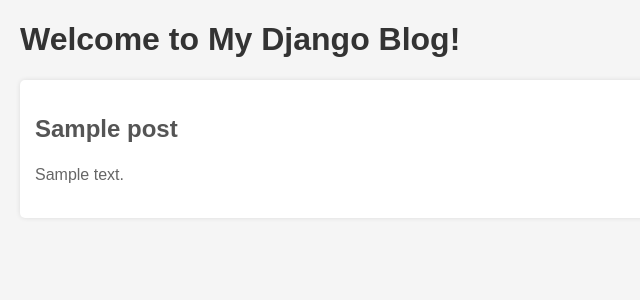
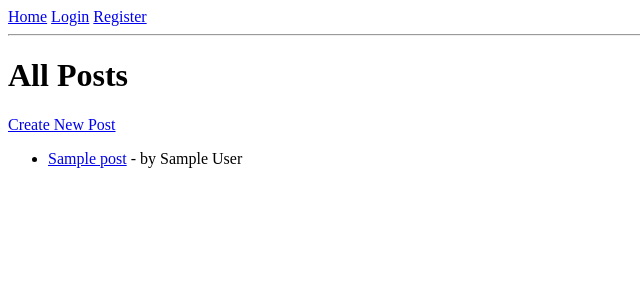
Before and after one commit to Melissa07001/Alx_DjangoLearnLab, a Django app: template blog/templates/blog/home.html in a window 1280 px wide. Shown: the top 300 px of the page, without its empty margins (0-640 px from the left). Run offline with Django 5.2, Linux system fonts and the light colour scheme; the template is opened without the code that fills it: most values are stand-ins (such as "Sample title", 1, 10 or a date in 2020).

Commit message:
Update home.html

```diff
--- a/blog/templates/blog/home.html
+++ b/blog/templates/blog/home.html
@@ -1,19 +1,15 @@
-<!DOCTYPE html>
-<html>
-<head>
-    <title>My Django Blog</title>
-    {% load static %}
-    <link rel="stylesheet" type="text/css" href="{% static 'blog/style.css' %}">
-</head>
-<body>
-    <h1>Welcome to My Django Blog!</h1>
+{% extends 'base.html' %}
+{% block content %}
+  <h1>All Posts</h1>
+  <a href="{% url 'post-create' %}">Create New Post</a>
+  <ul>
     {% for post in posts %}
-        <div class="post">
-            <h2>{{ post.title }}</h2>
-            <p>{{ post.content }}</p>
-        </div>
+      <li>
+        <a href="{% url 'post-detail' post.pk %}">{{ post.title }}</a>
+        - by {{ post.author }}
+      </li>
     {% empty %}
-        <p>No posts yet.</p>
+      <li>No posts available.</li>
     {% endfor %}
-</body>
-</html>
+  </ul>
+{% endblock %}
```
